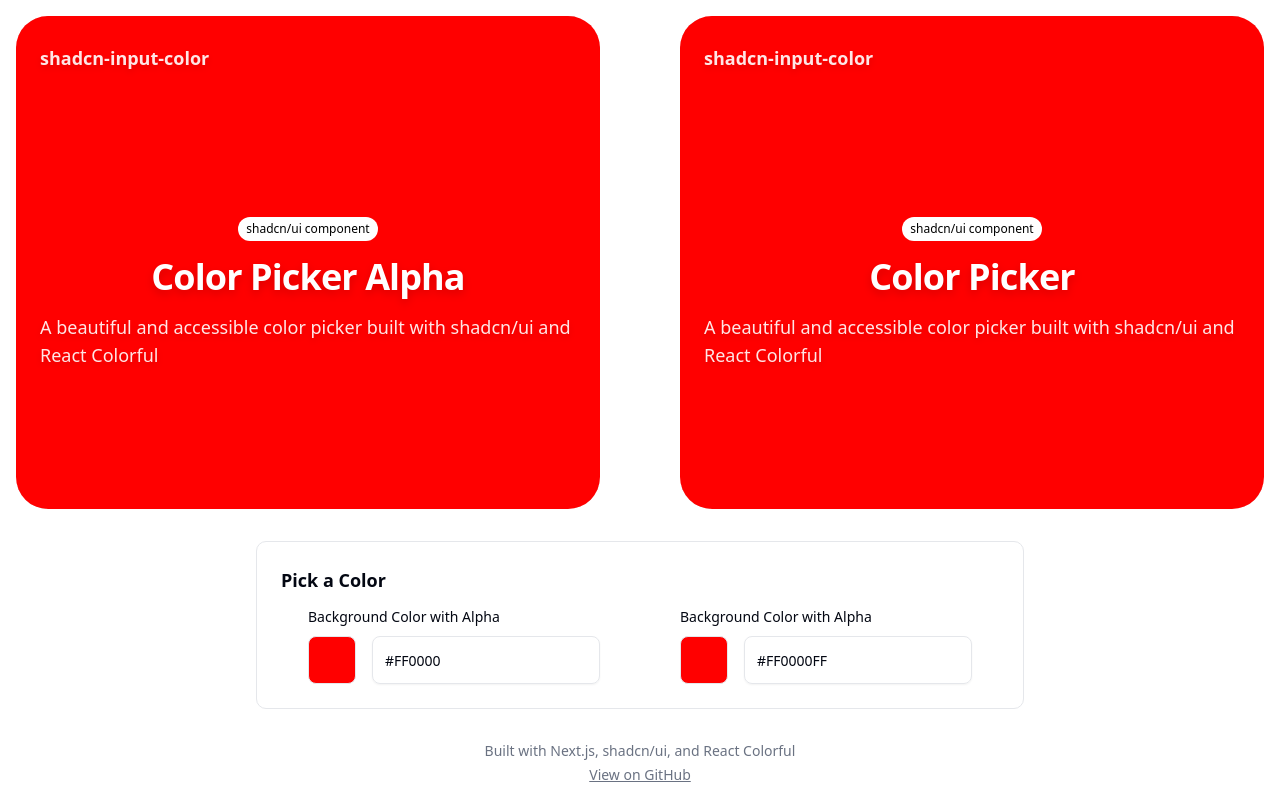
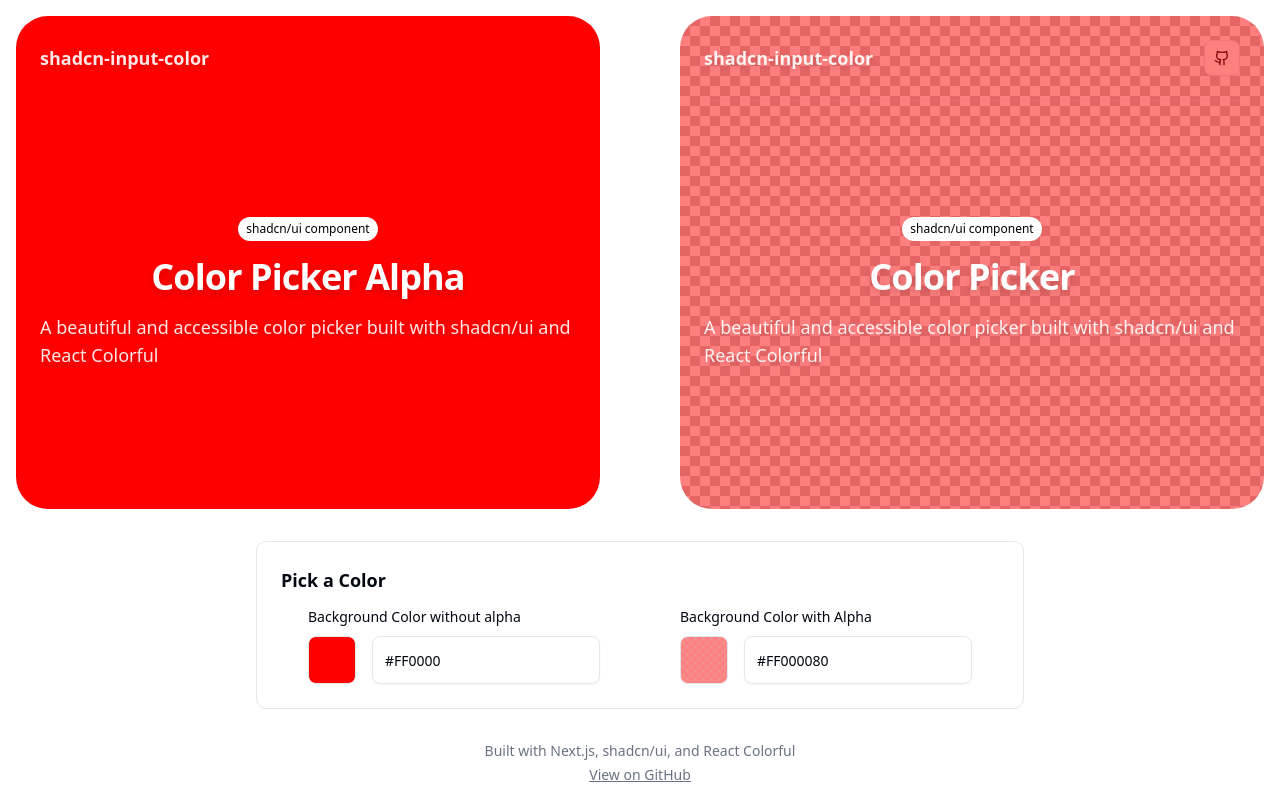
Before and after one commit to vatsalpipalava/shadcn-input-color, a Next.js app: page / in a window 1280 px wide. Built offline with nearby package versions, Linux system fonts and the light colour scheme.

Commit message:
edit label

```diff
--- a/src/app/page.tsx
+++ b/src/app/page.tsx
@@ -6,7 +6,7 @@
 
 export default function Home() {
   const [color, setColor] = useState("#FF0000");
-  const [colorWithAlpha, setColorWithAlpha] = useState("#FF0000FF");
+  const [colorWithAlpha, setColorWithAlpha] = useState("#FF000080");
 
   return (
     <main className="min-h-screen bg-background">
@@ -20,7 +20,7 @@
                 <h2 className="text-lg font-semibold mb-4">Pick a Color</h2>
                 <div className="flex justify-center gap-20">
                   <InputColor
-                    label="Background Color with Alpha"
+                    label="Background Color without alpha"
                     value={color}
                     onChange={setColor}
                     onBlur={() => console.log("color picker")}
```
